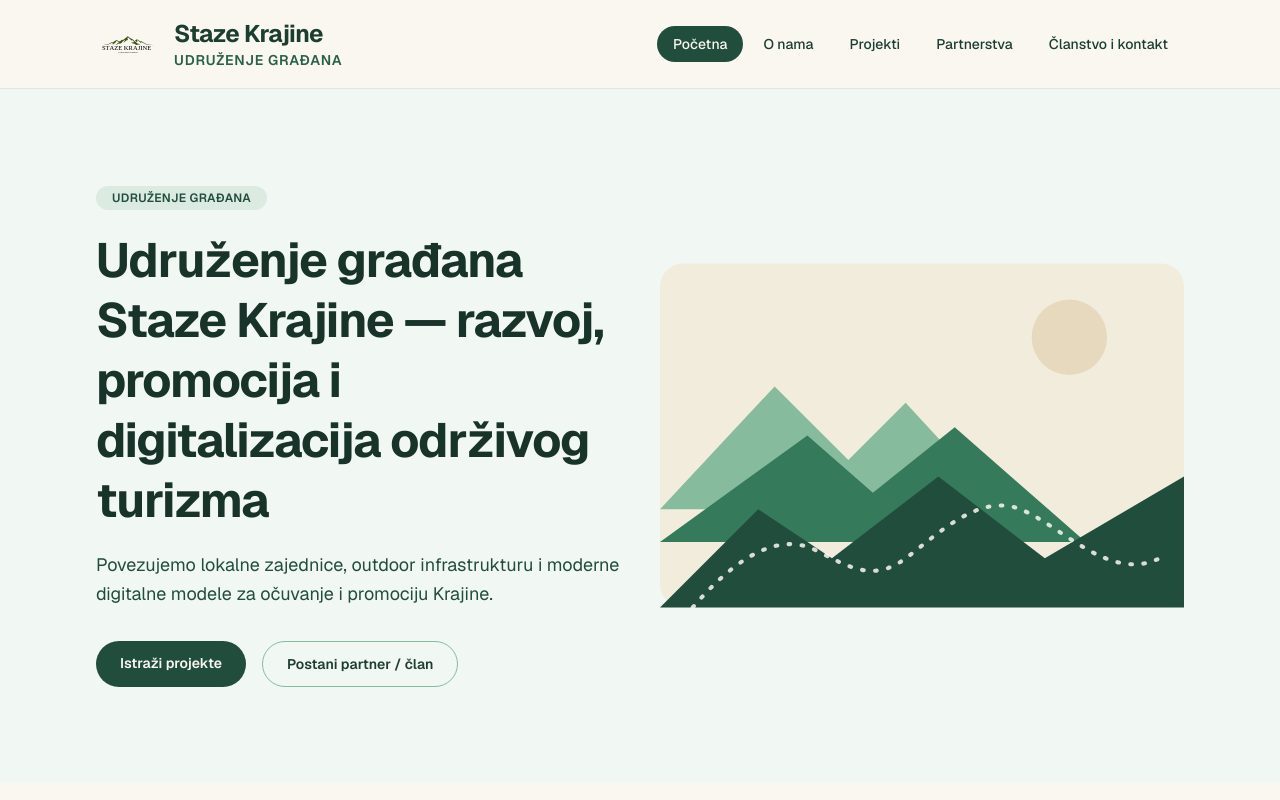
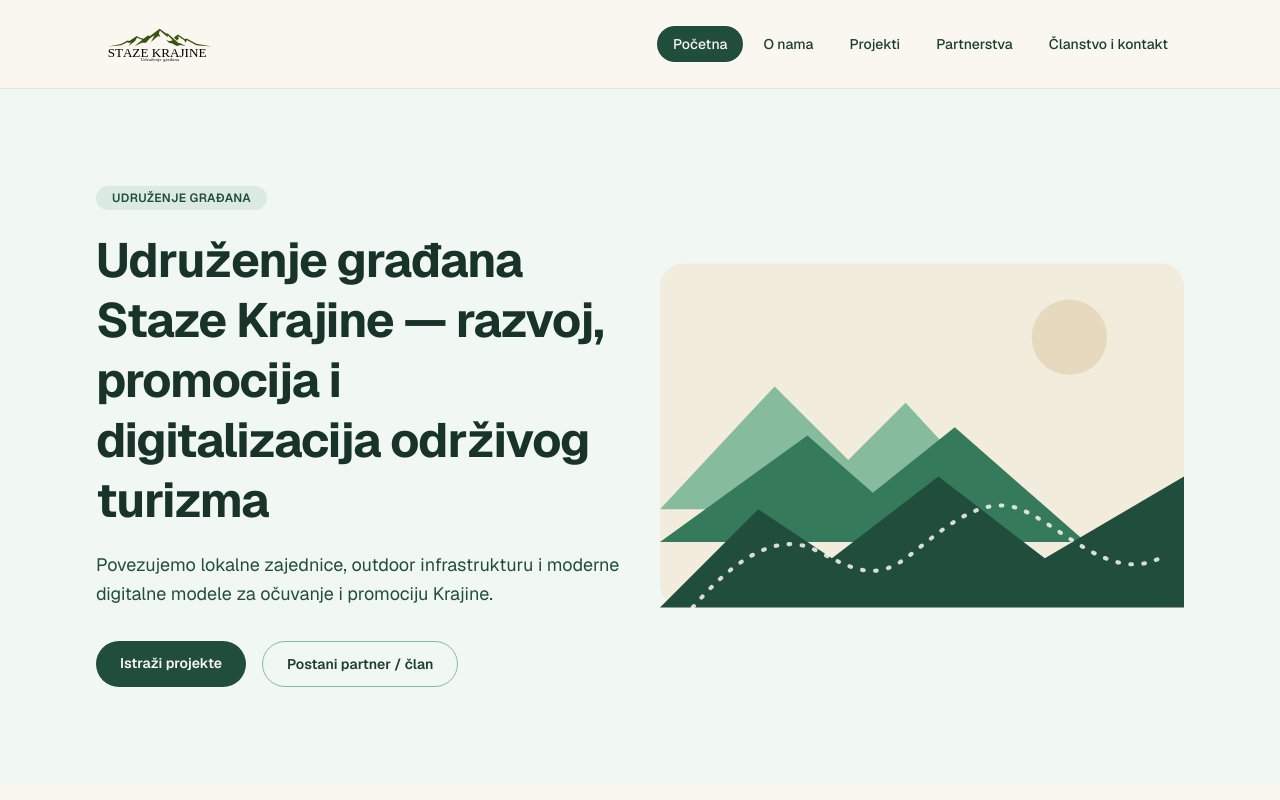
Before and after one commit to KellyVektorAI/stazekrajine-org, a Next.js app: page / in a window 1280 px wide. Shown: the top 800 px of the page. Built offline with nearby package versions, Linux system fonts and the light colour scheme.

Commit message:
Update Logo.tsx

```diff
--- a/components/Logo.tsx
+++ b/components/Logo.tsx
@@ -1,13 +1,13 @@
 import Link from "next/link";
 import Image from "next/image";
 
-export function TrailMark({ className = "h-12 w-12" }: { className?: string }) {
+export function TrailMark({ className = "h-14 w-auto" }: { className?: string }) {
   return (
     <Image
       src="/dokumenti/logo.svg"
       alt="Staze Krajine Logo"
-      width={64}
-      height={64}
+      width={220}
+      height={70}
       className={`${className} object-contain`}
       priority
     />
@@ -18,17 +18,9 @@ export function Logo() {
   return (
     <Link
       href="/"
-      className="flex items-center gap-3.5 text-forest-900 transition-opacity hover:opacity-80"
+      className="flex items-center text-forest-900 transition-opacity hover:opacity-80"
     >
-      <TrailMark className="h-14 w-14 sm:h-16 sm:w-16" />
-      <span className="flex flex-col leading-tight">
-        <span className="text-lg font-bold tracking-tight text-forest-800 sm:text-2xl">
-          Staze Krajine
-        </span>
-        <span className="text-xs font-semibold uppercase tracking-wider text-forest-600 sm:text-sm">
-          Udruženje građana
-        </span>
-      </span>
+      <TrailMark className="h-14 w-auto sm:h-16" />
     </Link>
   );
 }
```
